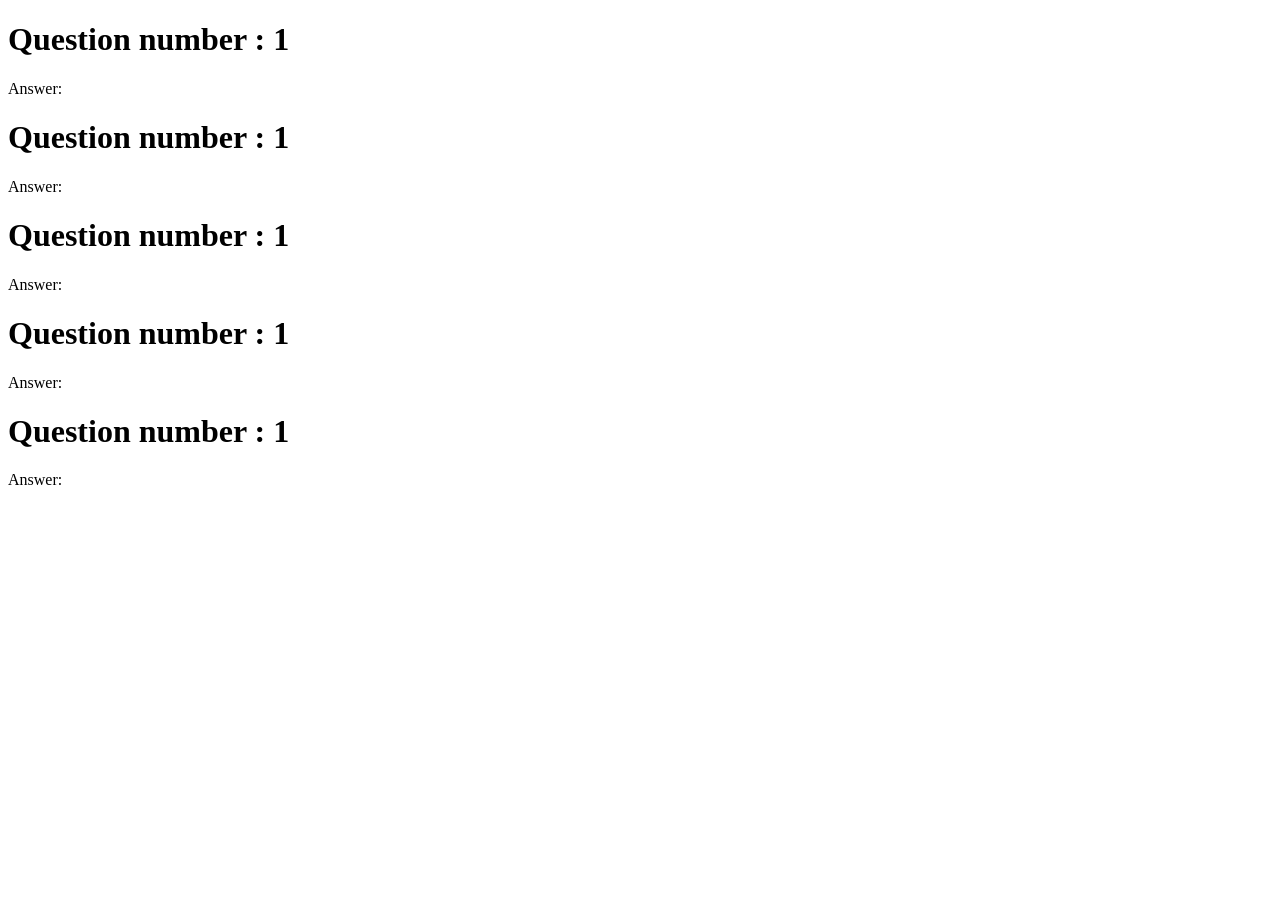
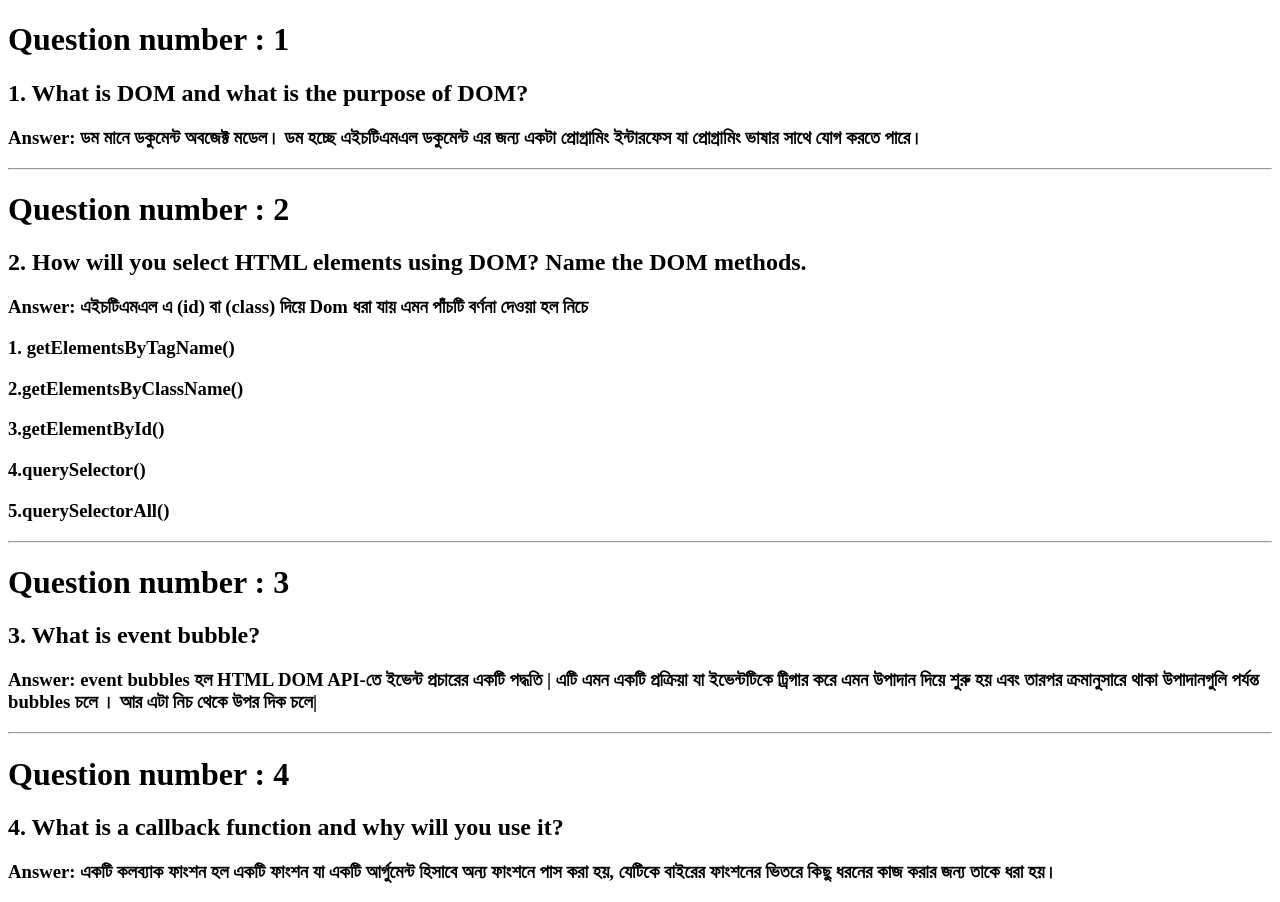
Before and after one commit to jkjoy99/assignment-5, a plain HTML site: page question.html in a window 1280 px wide. Before the commit the page ends 800 px from the top, so only its background shows below. Drawn offline with Linux system fonts and the light colour scheme.

Commit message:
nevbar plm solv and all complete

```diff
--- a/js/index.js
+++ b/js/index.js
@@ -14,6 +14,11 @@ function displayData (name, totle) {
 
 }
 
+// heder section
+
+document.getElementById('btn-blog').addEventListener('click',function(){
+  window.location.href = "question.html"
+})
 
 //----------------
 //  triangle card
--- a/question.html
+++ b/question.html
@@ -4,19 +4,31 @@
     <meta charset="UTF-8">
     <meta http-equiv="X-UA-Compatible" content="IE=edge">
     <meta name="viewport" content="width=device-width, initial-scale=1.0">
-    <title>Document</title>
+    <title>Question</title>
 </head>
 <body>
     <h1>Question number : 1</h1>
-    <p>Answer: </p>
-    <h1>Question number : 1</h1>
-    <p>Answer: </p>
-    <h1>Question number : 1</h1>
-    <p>Answer: </p>
-    <h1>Question number : 1</h1>
-    <p>Answer: </p>
-    <h1>Question number : 1</h1>
-    <p>Answer: </p>
+    <h2>1. What is DOM and what is the purpose of DOM?</h2>
+    <h3>Answer: ডম মানে ডকুমেন্ট অবজেক্ট মডেল। ডম হচ্ছে এইচটিএমএল ডকুমেন্ট এর জন্য একটা প্রোগ্রামিং ইন্টারফেস যা প্রোগ্রামিং ভাষার সাথে যোগ করতে পারে।
+    </h3>
+<hr>
+    <h1>Question number : 2</h1>
+    <h2>2. How will you select HTML elements using DOM? Name the DOM methods.</h2>
+    <h3>Answer: এইচটিএমএল এ (id) বা (class) দিয়ে Dom ধরা যায় এমন পাঁচটি বর্ণনা দেওয়া হল নিচে
+        <p>1. getElementsByTagName()</p>
+        <p>2.getElementsByClassName()</p>
+        <p>3.getElementById()</p>
+        <p>4.querySelector()</p>
+        <p>5.querySelectorAll()</p>
+    </h3>
+    <hr>
+    <h1>Question number : 3</h1>
+    <h2>3. What is event bubble?</h2>
+    <h3>Answer: event bubbles হল HTML DOM API-তে ইভেন্ট প্রচারের একটি পদ্ধতি | এটি এমন একটি প্রক্রিয়া যা ইভেন্টটিকে ট্রিগার করে এমন উপাদান দিয়ে শুরু হয় এবং তারপর ক্রমানুসারে থাকা উপাদানগুলি পর্যন্ত bubbles চলে । আর এটা নিচ থেকে উপর দিক চলে|</h3>
+    <hr>
+    <h1>Question number : 4</h1>
+    <h2>4.  What is a callback function and why will you use it?</h2>
+    <h3>Answer: একটি কলব্যাক ফাংশন হল একটি ফাংশন যা একটি আর্গুমেন্ট হিসাবে অন্য ফাংশনে পাস করা হয়, যেটিকে বাইরের ফাংশনের ভিতরে কিছু ধরনের কাজ করার জন্য তাকে ধরা হয়। </h3>
      <!-- js file link  -->
      <script src="js/index.js"></script>
 </body>
```
Also changed, not shown: index.html (+2 -2 lines).
